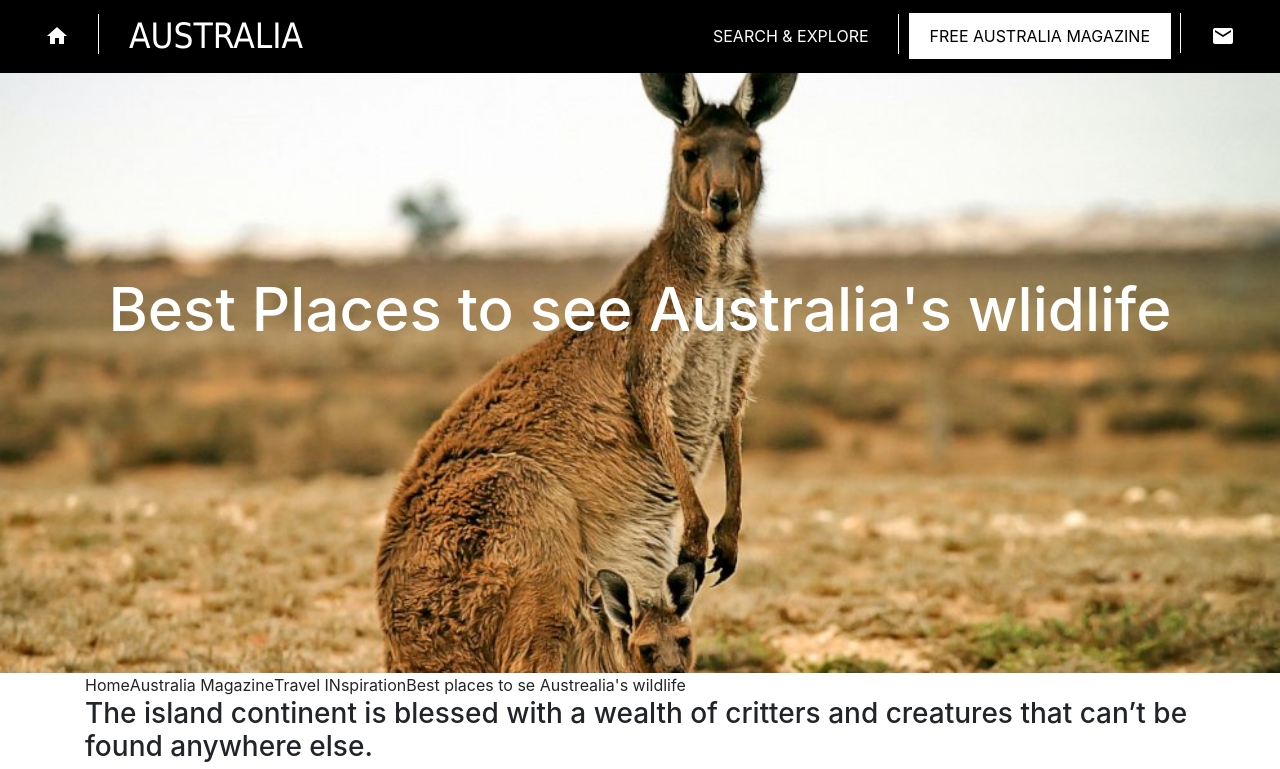
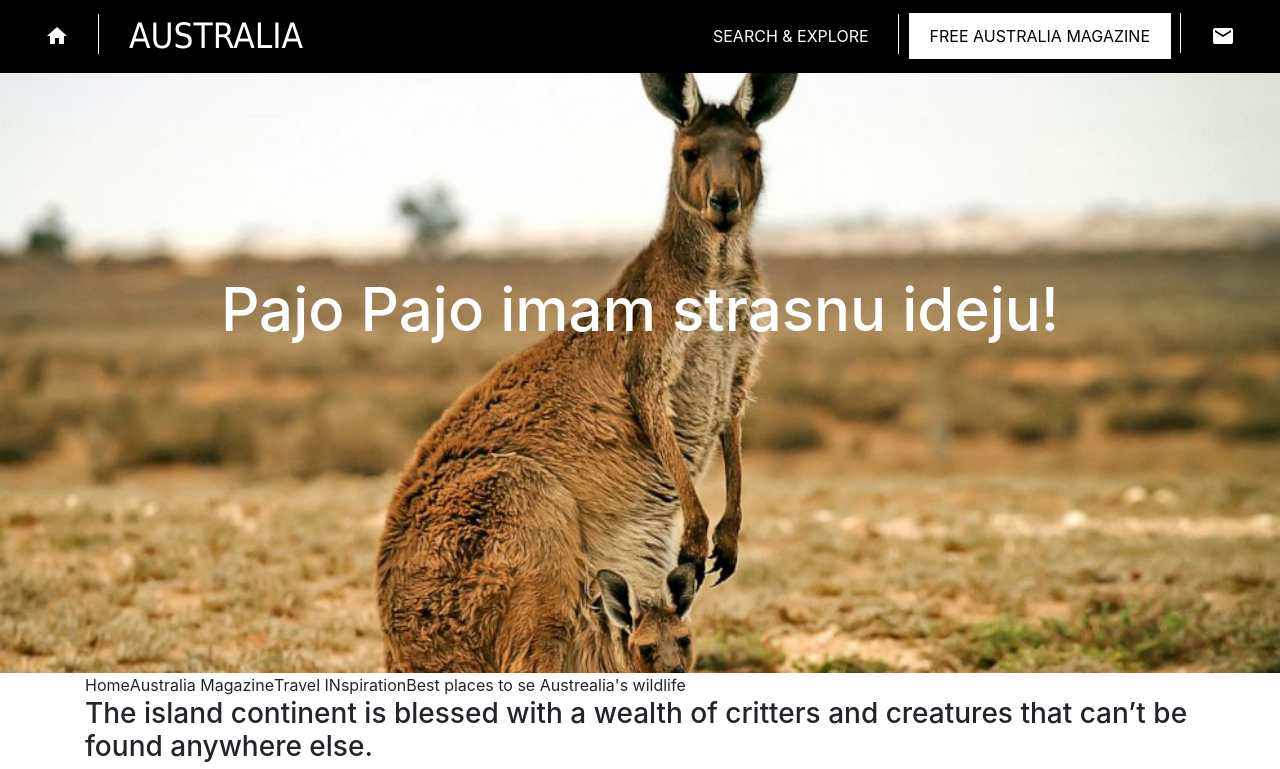
Before and after one commit to dzonidoo/tomato-restaurant, a website: page index.html in a window 1280 px wide. Shown: the top 769 px of the page. Drawn offline with nearby package versions, Linux system fonts and the light colour scheme.

Commit message:
Updated headline in index

```diff
--- a/index.html
+++ b/index.html
@@ -1,5 +1,6 @@
 <!DOCTYPE html>
 <html lang="en">
+
 <head>
     <meta charset="UTF-8">
     <meta name="viewport" content="width=device-width, initial-scale=1.0">
@@ -11,6 +12,7 @@
     <link href="https://fonts.googleapis.com/icon?family=Material+Icons" rel="stylesheet">
     <title>Document</title>
 </head>
+
 <body>
     <section>
         <div class="container-fluid d-flex header align-items-center">
@@ -33,7 +35,7 @@
     </section>
     <section class="main">
         <div>
-            <h1>Best Places to see Australia's wlidlife</h1>
+            <h1>Pajo Pajo imam strasnu ideju!</h1>
         </div>
     </section>
     <section class="main2">
@@ -49,16 +51,15 @@
                     <h3>The island continent is blessed with a wealth of critters and creatures that can’t be found anywhere else.</h3>
                 </div>
                 <div class="text">
-                    <p>The best thing about Australia’s wildlife is that it’s seriously unique – and it’s everywhere. You may not see kangaroos hopping down city streets (actually they do on the odd occasion) but you don’t have to step too far into the wild to see some of these totally individual creatures.
-
-                        Due to its relative isolation, much of Australia’s wildlife is endemic, and while most of the world has only placental mammals, it also has marsupials, mammals that nurture their young in a pouch.
-
-                        It’s also got some of the world’s weirdest wildlife, like monotremes: the egg-laying, ant-eating echidna and the platypus – a venomous, egg-laying, duck-billed amphibious mammal – which is acknowledged as one of the strangest creatures in the animal kingdom.
-
-                        Many of Australia’s wildlife icons are found throughout the country, while others are more elusive. Here’s a guide to the best places to see some of its most popular and iconic wildlife.</p>
+                    <p>The best thing about Australia’s wildlife is that it’s seriously unique – and it’s everywhere. You may not see kangaroos hopping down city streets (actually they do on the odd occasion) but you don’t have to step too far into the wild
+                        to see some of these totally individual creatures. Due to its relative isolation, much of Australia’s wildlife is endemic, and while most of the world has only placental mammals, it also has marsupials, mammals that nurture their
+                        young in a pouch. It’s also got some of the world’s weirdest wildlife, like monotremes: the egg-laying, ant-eating echidna and the platypus – a venomous, egg-laying, duck-billed amphibious mammal – which is acknowledged as one
+                        of the strangest creatures in the animal kingdom. Many of Australia’s wildlife icons are found throughout the country, while others are more elusive. Here’s a guide to the best places to see some of its most popular and iconic
+                        wildlife.</p>
                 </div>
             </div>
         </div>
     </section>
 </body>
+
 </html>
```
